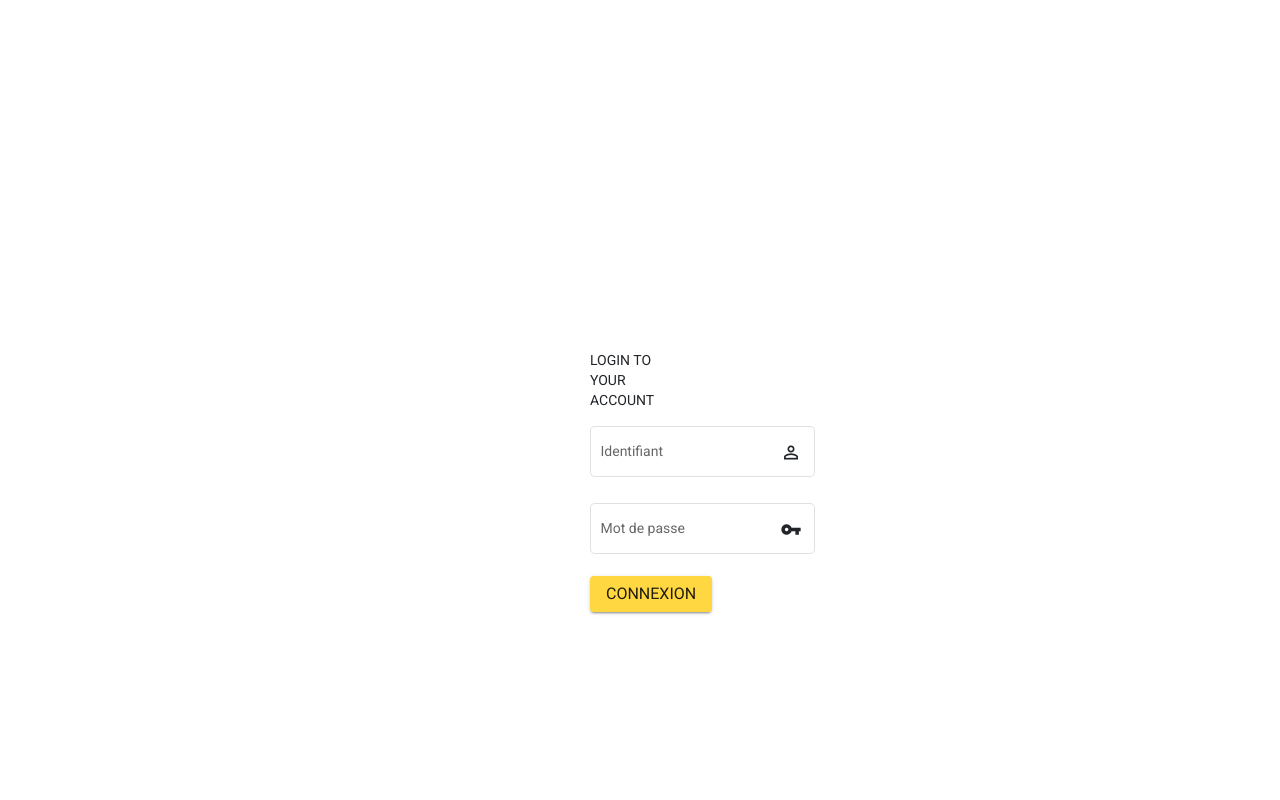
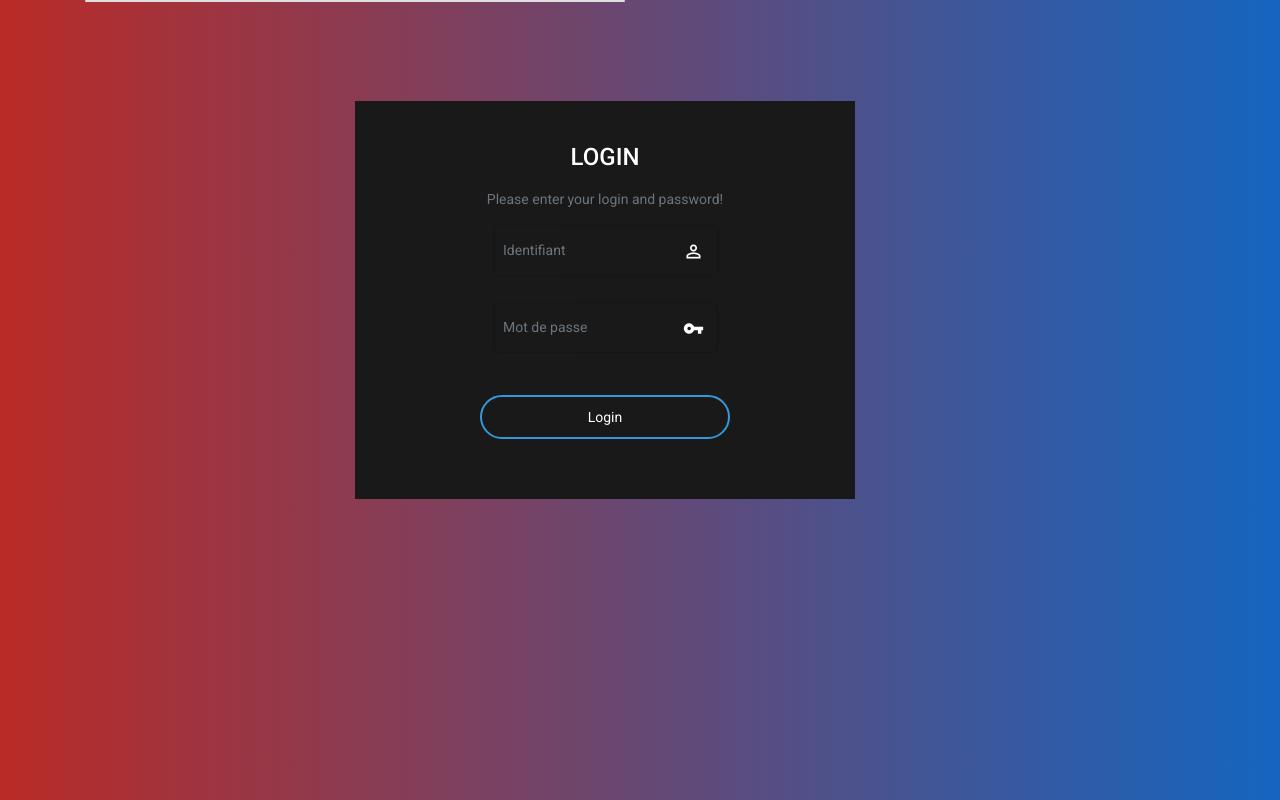
Before and after one commit to ThomasGauci/angular_projet, an Angular app in the folder Front/app/: page / in a window 1280 px wide. Built offline with nearby package versions, Linux system fonts and the light colour scheme.

Commit message:
design login

```diff
--- a/Front/app/src/app/login/login.component.html
+++ b/Front/app/src/app/login/login.component.html
@@ -1,7 +1,7 @@
-<div id="login" class="container-fluid pt-4">
+<!-- <div id="login" class="container-fluid pt-4">
     <div class="row center-div">
         <div class="col-12">
-            <!-- rajouter un loading -->
+             rajouter un loading
             <div>
                 <div class="row">
                     <p>LOGIN TO YOUR ACCOUNT</p>
@@ -30,4 +30,38 @@
             <div>
         </div>
     </div>
+</div> -->
+<div class="container">
+    <div class="row">
+        <div class="col-md-6">
+            <div class="card">
+                <form class="box" name="loginForm" novalidate>
+                    <h1>Login</h1>
+                    <p class="text-muted"> Please enter your login and password!</p>
+                    <mat-form-field appearance="outline">
+                        <mat-label class="text-muted" >Identifiant</mat-label>
+                        <input matInput [(ngModel)]="login" name="login" id="identifiant">
+                        <mat-icon matSuffix class="secondary-text material-icons color_white">perm_identity</mat-icon>
+                    </mat-form-field>
+                    <mat-form-field appearance="outline">
+                        <mat-label class="text-muted">Mot de passe</mat-label>
+                        <input matInput type="password" [(ngModel)]="password" name="password" id="password">
+                        <mat-icon matSuffix class="secondary-text material-icons color_white">vpn_key</mat-icon>
+                    </mat-form-field>
+                    <input type="button" (click)="connexion()" name="" value="Login" href="#">
+                    <!-- <button type="button" mat-raised-button color="accent" class="btn btn-success" (click)="connexion()" aria-label="LOG IN">
+                        CONNEXION
+                    </button> -->
+                </form>
+                <!-- <form class="box">
+                    <h1>Login</h1>
+                    <p class="text-muted"> Please enter your login and password!</p>
+                    <input matInput [(ngModel)]="login" type="text" name="" placeholder="Username">
+                    <input type="password" name="" placeholder="Password">
+                    <a class="forgot text-muted" href="#">Forgot password?</a>
+                    <input (click)="connexion()" type="submit" name="" value="Login" href="#">
+                </form> -->
+            </div>
+        </div>
+    </div>
 </div>
--- a/Front/app/src/app/login/login.component.ts
+++ b/Front/app/src/app/login/login.component.ts
@@ -22,6 +22,7 @@ export class LoginComponent implements OnInit {
   }
 
   connexion(){
+    console.log(this.login);
     // En attendant :
     this.router.navigate(['acceuil']);
     this.authentificationService.authentification(this.login,this.password).then(res => {
--- a/Front/app/src/styles.css
+++ b/Front/app/src/styles.css
@@ -18,3 +18,145 @@ body { margin: 0; font-family: Roboto, "Helvetica Neue", sans-serif; }
 .smaller {
     width: 10%;
   }
+
+  body {
+    margin: 0;
+    padding: 0;
+    font-family: sans-serif;
+    background: linear-gradient(to right, #b92b27, #1565c0)
+}
+
+.box {
+    width: 500px;
+    padding: 40px;
+    position: absolute;
+    top: 50%;
+    left: 50%;
+    background: #191919;
+    ;
+    text-align: center;
+    transition: 0.25s;
+    margin-top: 100px
+}
+
+.box input[type="text"],
+.box input[type="button"] {
+    border: 0;
+    background: none;
+    display: block;
+    margin: 20px auto;
+    text-align: center;
+    border: 2px solid #3498db;
+    padding: 10px 10px;
+    width: 250px;
+    outline: none;
+    color: white;
+    border-radius: 24px;
+    transition: 0.25s
+}
+
+.box h1 {
+    color: white;
+    text-transform: uppercase;
+    font-weight: 500
+}
+
+.box input[type="text"]:focus,
+.box input[type="password"]:focus {
+    width: 300px;
+    border-color: #2ecc71
+}
+
+.box input[type="submit"] {
+    border: 0;
+    background: none;
+    display: block;
+    margin: 20px auto;
+    text-align: center;
+    border: 2px solid #2ecc71;
+    padding: 14px 40px;
+    outline: none;
+    color: white;
+    border-radius: 24px;
+    transition: 0.25s;
+    cursor: pointer
+}
+
+.box input[type="submit"]:hover {
+    background: #2ecc71
+}
+
+.forgot {
+    text-decoration: underline
+}
+
+ul.social-network {
+    list-style: none;
+    display: inline;
+    margin-left: 0 !important;
+    padding: 0
+}
+
+ul.social-network li {
+    display: inline;
+    margin: 0 5px
+}
+
+.social-network a.icoFacebook:hover {
+    background-color: #3B5998
+}
+
+.social-network a.icoTwitter:hover {
+    background-color: #33ccff
+}
+
+.social-network a.icoGoogle:hover {
+    background-color: #BD3518
+}
+
+.social-network a.icoFacebook:hover i,
+.social-network a.icoTwitter:hover i,
+.social-network a.icoGoogle:hover i {
+    color: #fff
+}
+
+a.socialIcon:hover,
+.socialHoverClass {
+    color: #44BCDD
+}
+
+.social-circle li a {
+    display: inline-block;
+    position: relative;
+    margin: 0 auto 0 auto;
+    border-radius: 50%;
+    text-align: center;
+    width: 50px;
+    height: 50px;
+    font-size: 20px
+}
+
+.social-circle li i {
+    margin: 0;
+    line-height: 50px;
+    text-align: center
+}
+
+.social-circle li a:hover i,
+.triggeredHover {
+    transform: rotate(360deg);
+    transition: all 0.2s
+}
+
+.social-circle i {
+    color: #fff;
+    transition: all 0.8s;
+    transition: all 0.8s
+}
+
+.material-icons.color_white { color: #FFFFFF; }
+
+::placeholder { /* Chrome, Firefox, Opera, Safari 10.1+ */
+    color: red;
+    opacity: 1; /* Firefox */
+  }
```
